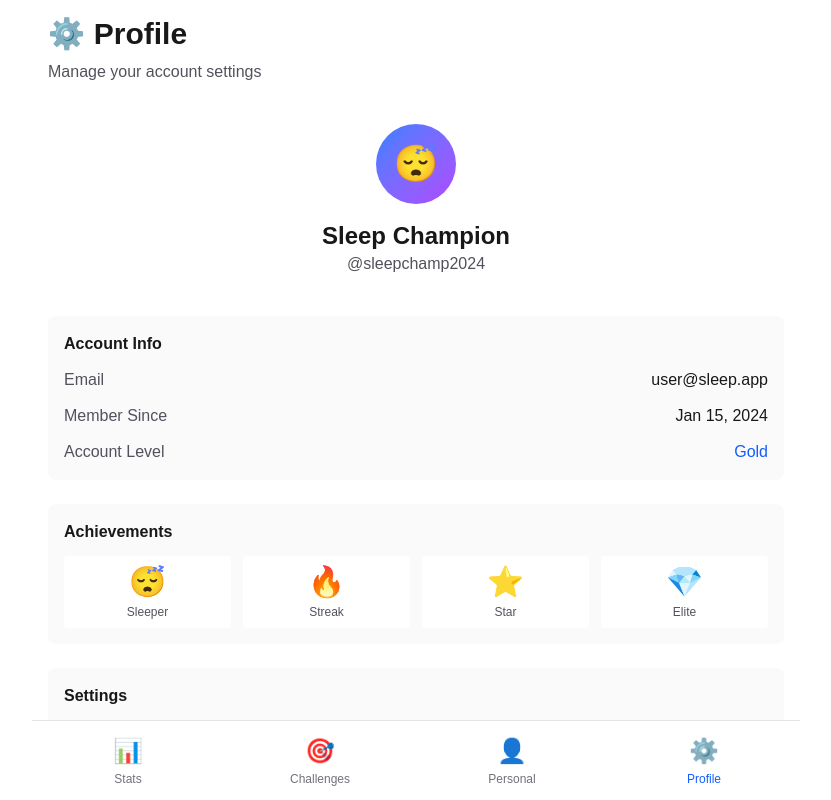
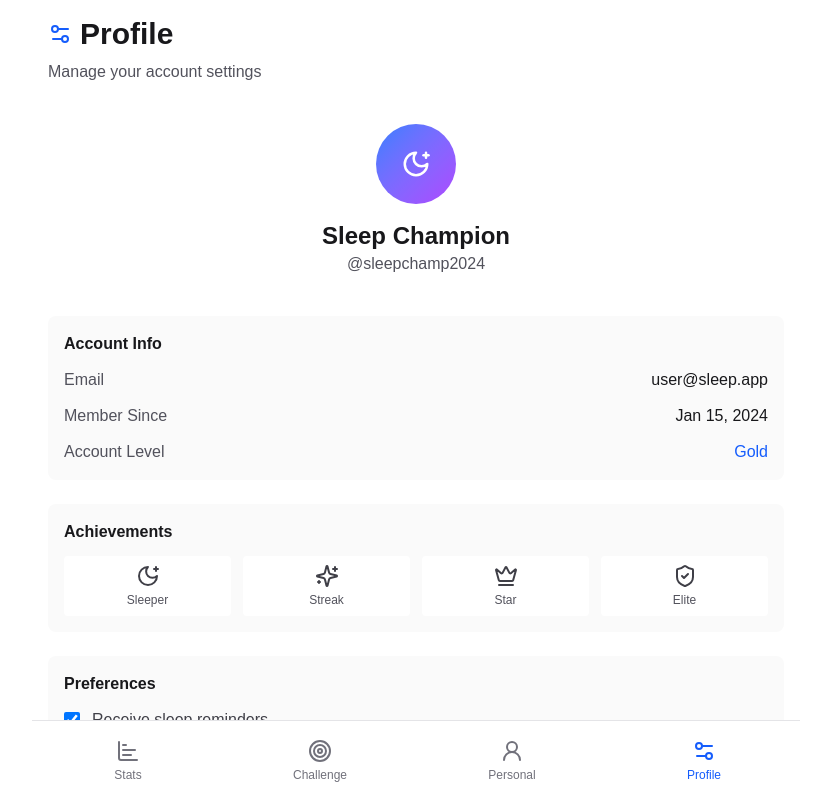
Before and after one commit to Notliam99/CompetiveSleeping, a Next.js app: page /profile in a window 1280 px wide. Shown: the whole page, without its empty margins (224-1055 px from the left). Built offline with nearby package versions, Linux system fonts and the light colour scheme.

Commit message:
changed a bunch of stuff in personal and icons

```diff
--- a/app/challenges/page.tsx
+++ b/app/challenges/page.tsx
@@ -1,7 +1,14 @@
 "use client";
 
 import { useState } from "react";
-import { MdHourglassTop } from "react-icons/md";
+import {
+  LuBell,
+  LuClock3,
+  LuCloud,
+  LuTarget,
+  LuTrophy,
+  LuUsers,
+} from "react-icons/lu";
 import { useSwipeNavigation } from "@/app/hooks/useSwipeNavigation";
 
 const weekOptions = [1, 2, 3, 4, 5, 6, 7, 8, 9, 10];
@@ -54,8 +61,9 @@ export default function ChallengesPage() {
     <div className="flex h-full min-h-0 flex-col gap-3 overflow-hidden p-4">
       <div className="flex items-start justify-between gap-3">
         <div className="min-w-0">
-          <h1 className="mb-1 text-2xl font-bold text-zinc-900 dark:text-white">
-            🎯 Challenges
+          <h1 className="mb-1 flex items-center gap-2 text-2xl font-bold text-zinc-900 dark:text-white">
+            <LuTarget className="text-2xl text-violet-600 dark:text-violet-400" />
+            <span>Challenge</span>
           </h1>
           <p className="text-sm text-zinc-600 dark:text-zinc-400">
             Find opponents and join sleep tournaments.
@@ -63,21 +71,23 @@ export default function ChallengesPage() {
         </div>
         <div className="flex shrink-0 gap-2">
           <button className="flex h-12 w-12 items-center justify-center rounded-full border border-zinc-200 bg-white text-lg font-medium text-zinc-700 shadow-sm dark:border-zinc-700 dark:bg-zinc-900 dark:text-zinc-200">
-            🔔
+            <LuBell className="text-xl" />
           </button>
           <button className="flex h-12 w-12 items-center justify-center rounded-full border border-zinc-200 bg-white text-lg font-medium text-zinc-700 shadow-sm dark:border-zinc-700 dark:bg-zinc-900 dark:text-zinc-200">
-            👥
+            <LuUsers className="text-xl" />
           </button>
         </div>
       </div>
 
       <div className="grid grid-cols-2 gap-3">
-        <button className="flex items-center justify-center rounded-[1.5rem] border border-blue-200 bg-blue-50 p-4 text-center text-sm font-semibold text-blue-800 shadow-sm transition hover:opacity-90 dark:border-zinc-700 dark:bg-zinc-900 dark:text-blue-300">
-          Goal Setting
+        <button className="flex items-center justify-center gap-2 rounded-[1.5rem] border border-blue-200 bg-blue-50 p-4 text-center text-sm font-semibold text-blue-800 shadow-sm transition hover:opacity-90 dark:border-zinc-700 dark:bg-zinc-900 dark:text-blue-300">
+          <LuTarget className="text-lg" />
+          <span>Goal Setting</span>
         </button>
 
-        <button className="flex items-center justify-center rounded-[1.5rem] border border-fuchsia-200 bg-white p-4 text-center text-sm font-semibold text-fuchsia-700 shadow-sm transition hover:opacity-90 dark:border-zinc-700 dark:bg-zinc-900 dark:text-fuchsia-300">
-          Tournaments
+        <button className="flex items-center justify-center gap-2 rounded-[1.5rem] border border-fuchsia-200 bg-white p-4 text-center text-sm font-semibold text-fuchsia-700 shadow-sm transition hover:opacity-90 dark:border-zinc-700 dark:bg-zinc-900 dark:text-fuchsia-300">
+          <LuTrophy className="text-lg" />
+          <span>Tournaments</span>
         </button>
       </div>
 
@@ -116,7 +126,7 @@ export default function ChallengesPage() {
             <div className="relative flex h-36 w-32 items-center justify-center rounded-[1.75rem] border border-violet-200 bg-gradient-to-br from-violet-50 to-white p-3 shadow-sm dark:border-violet-900/40 dark:from-violet-950/40 dark:to-zinc-900">
               <div className="absolute inset-0 rounded-[1.75rem] border border-violet-100 dark:border-violet-900/30" />
               <div className="relative flex h-24 w-20 items-center justify-center">
-                <MdHourglassTop className="text-[5rem] text-violet-300/90 dark:text-violet-900/70" />
+                <LuClock3 className="text-[5rem] text-violet-300/90 dark:text-violet-900/70" />
               </div>
             </div>
             <div className="text-center">
@@ -129,8 +139,8 @@ export default function ChallengesPage() {
 
       <button className="flex min-h-[72px] w-full items-center justify-center rounded-[999px] bg-transparent px-4 py-2 text-left transition hover:opacity-95">
         <span className="inline-flex items-center justify-center gap-3 rounded-[999px] bg-violet-600 px-10 py-5 text-xl font-semibold text-white shadow-lg shadow-violet-200 dark:bg-violet-500 dark:shadow-violet-950/40">
-          <span className="text-3xl">☁️</span>
-          Search
+          <LuCloud className="text-2xl" />
+          <span>Search</span>
         </span>
       </button>
     </div>
--- a/app/components/AppShell.tsx
+++ b/app/components/AppShell.tsx
@@ -5,13 +5,13 @@ import { useMemo } from "react";
 
 export default function AppShell({ children }: { children: React.ReactNode }) {
   const pathname = usePathname();
-  const isChallenges = pathname === "/challenges";
+  const isFixedView = pathname === "/challenges" || pathname === "/personal";
 
   const content = useMemo(() => children, [children]);
 
   return (
     <main
-      className={isChallenges ? "mx-auto flex h-full w-full max-w-3xl flex-col overflow-hidden" : "mx-auto flex-1 w-full max-w-3xl overflow-y-auto pb-24"}
+      className={isFixedView ? "mx-auto flex h-full w-full max-w-3xl flex-col overflow-hidden" : "mx-auto flex-1 w-full max-w-3xl overflow-y-auto pb-24"}
     >
       {content}
     </main>
--- a/app/components/Navbar.tsx
+++ b/app/components/Navbar.tsx
@@ -2,13 +2,13 @@
 
 import Link from "next/link";
 import { usePathname } from "next/navigation";
-import React from "react";
+import { LuChartBar, LuTarget, LuUserRound, LuSettings2 } from "react-icons/lu";
 
 const tabs = [
-  { id: "stats", label: "Stats", symbol: "📊" },
-  { id: "challenges", label: "Challenges", symbol: "🎯" },
-  { id: "personal", label: "Personal", symbol: "👤" },
-  { id: "profile", label: "Profile", symbol: "⚙️" },
+  { id: "stats", label: "Stats", icon: LuChartBar },
+  { id: "challenges", label: "Challenge", icon: LuTarget },
+  { id: "personal", label: "Personal", icon: LuUserRound },
+  { id: "profile", label: "Profile", icon: LuSettings2 },
 ];
 
 export default function Navbar() {
@@ -27,7 +27,10 @@ export default function Navbar() {
 
   return (
     <nav className="fixed bottom-0 left-0 right-0 bg-white dark:bg-zinc-900 border-t border-zinc-200 dark:border-zinc-800 flex justify-around items-center h-20 max-w-3xl mx-auto w-full">
-      {tabs.map((tab) => (
+      {tabs.map((tab) => {
+        const Icon = tab.icon;
+
+        return (
           <Link
             key={tab.id}
             href={`/${tab.id}`}
@@ -37,10 +40,11 @@ export default function Navbar() {
                 : "text-zinc-500 dark:text-zinc-400"
             }`}
           >
-          <span className="text-2xl">{tab.symbol}</span>
+            <Icon className="text-2xl" />
             <span className="text-xs font-medium">{tab.label}</span>
           </Link>
-      ))}
+        );
+      })}
     </nav>
   );
 }
--- a/app/profile/page.tsx
+++ b/app/profile/page.tsx
@@ -1,5 +1,16 @@
 "use client";
 
+import {
+  LuBellRing,
+  LuBrain,
+  LuCrown,
+  LuLock,
+  LuLogOut,
+  LuMoonStar,
+  LuSettings2,
+  LuShieldCheck,
+  LuSparkles,
+} from "react-icons/lu";
 import { useSwipeNavigation } from "@/app/hooks/useSwipeNavigation";
 
 export default function ProfilePage() {
@@ -8,8 +19,9 @@ export default function ProfilePage() {
   return (
     <div className="p-4 space-y-6">
       <div>
-        <h1 className="text-3xl font-bold text-zinc-900 dark:text-white mb-2">
-          ⚙️ Profile
+        <h1 className="mb-2 flex items-center gap-2 text-3xl font-bold text-zinc-900 dark:text-white">
+          <LuSettings2 className="text-2xl text-blue-600 dark:text-blue-400" />
+          <span>Profile</span>
         </h1>
         <p className="text-zinc-600 dark:text-zinc-400">
           Manage your account settings
@@ -17,8 +29,8 @@ export default function ProfilePage() {
       </div>
 
       <div className="flex flex-col items-center py-4">
-        <div className="w-20 h-20 rounded-full bg-gradient-to-br from-blue-500 to-purple-500 flex items-center justify-center text-4xl">
-          😴
+        <div className="flex h-20 w-20 items-center justify-center rounded-full bg-gradient-to-br from-blue-500 to-purple-500 text-4xl">
+          <LuMoonStar className="text-3xl text-white" />
         </div>
         <h2 className="text-2xl font-bold text-zinc-900 dark:text-white mt-4">
           Sleep Champion
@@ -62,21 +74,59 @@ export default function ProfilePage() {
         </h3>
         <div className="grid grid-cols-4 gap-3">
           {[
-            { emoji: "😴", label: "Sleeper" },
-            { emoji: "🔥", label: "Streak" },
-            { emoji: "⭐", label: "Star" },
-            { emoji: "💎", label: "Elite" },
-          ].map((achievement, i) => (
-            <div
-              key={i}
-              className="flex flex-col items-center p-2 bg-white dark:bg-zinc-700 rounded"
-            >
-              <span className="text-3xl">{achievement.emoji}</span>
-              <text className="text-xs text-zinc-600 dark:text-zinc-400 mt-1 text-center">
-                {achievement.label}
-              </text>
-            </div>
-          ))}
+            { icon: LuMoonStar, label: "Sleeper" },
+            { icon: LuSparkles, label: "Streak" },
+            { icon: LuCrown, label: "Star" },
+            { icon: LuShieldCheck, label: "Elite" },
+          ].map((achievement, i) => {
+            const Icon = achievement.icon;
+
+            return (
+              <div
+                key={i}
+                className="flex flex-col items-center rounded bg-white p-2 dark:bg-zinc-700"
+              >
+                <Icon className="text-2xl text-zinc-700 dark:text-zinc-200" />
+                <span className="mt-1 text-center text-xs text-zinc-600 dark:text-zinc-400">
+                  {achievement.label}
+                </span>
+              </div>
+            );
+          })}
+        </div>
+      </div>
+
+      <div className="bg-zinc-50 dark:bg-zinc-800 rounded-lg p-4">
+        <h3 className="font-semibold text-zinc-900 dark:text-white mb-3">
+          Preferences
+        </h3>
+        <div className="space-y-3">
+          <label className="flex items-center">
+            <input
+              type="checkbox"
+              defaultChecked
+              className="w-4 h-4 rounded"
+            />
+            <span className="ml-3 text-zinc-700 dark:text-zinc-300">
+              Receive sleep reminders
+            </span>
+          </label>
+          <label className="flex items-center">
+            <input
+              type="checkbox"
+              defaultChecked
+              className="w-4 h-4 rounded"
+            />
+            <span className="ml-3 text-zinc-700 dark:text-zinc-300">
+              Enable notifications
+            </span>
+          </label>
+          <label className="flex items-center">
+            <input type="checkbox" className="w-4 h-4 rounded" />
+            <span className="ml-3 text-zinc-700 dark:text-zinc-300">
+              Share statistics anonymously
+            </span>
+          </label>
         </div>
       </div>
 
@@ -85,17 +135,21 @@ export default function ProfilePage() {
           Settings
         </h3>
         <div className="space-y-2">
-          <button className="w-full text-left px-3 py-2 rounded hover:bg-white dark:hover:bg-zinc-600 transition-colors text-zinc-700 dark:text-zinc-300">
-            🔐 Change Password
+          <button className="flex w-full items-center gap-2 rounded px-3 py-2 text-left text-zinc-700 transition-colors hover:bg-white dark:text-zinc-300 dark:hover:bg-zinc-600">
+            <LuLock className="text-lg" />
+            <span>Change Password</span>
           </button>
-          <button className="w-full text-left px-3 py-2 rounded hover:bg-white dark:hover:bg-zinc-600 transition-colors text-zinc-700 dark:text-zinc-300">
-            🔗 Connect Devices
+          <button className="flex w-full items-center gap-2 rounded px-3 py-2 text-left text-zinc-700 transition-colors hover:bg-white dark:text-zinc-300 dark:hover:bg-zinc-600">
+            <LuBellRing className="text-lg" />
+            <span>Connect Devices</span>
           </button>
-          <button className="w-full text-left px-3 py-2 rounded hover:bg-white dark:hover:bg-zinc-600 transition-colors text-zinc-700 dark:text-zinc-300">
-            📤 Export Data
+          <button className="flex w-full items-center gap-2 rounded px-3 py-2 text-left text-zinc-700 transition-colors hover:bg-white dark:text-zinc-300 dark:hover:bg-zinc-600">
+            <LuBrain className="text-lg" />
+            <span>Export Data</span>
           </button>
-          <button className="w-full text-left px-3 py-2 rounded hover:bg-red-50 dark:hover:bg-red-900/30 transition-colors text-red-600 dark:text-red-400">
-            🚪 Logout
+          <button className="flex w-full items-center gap-2 rounded px-3 py-2 text-left text-red-600 transition-colors hover:bg-red-50 dark:text-red-400 dark:hover:bg-red-900/30">
+            <LuLogOut className="text-lg" />
+            <span>Logout</span>
           </button>
         </div>
       </div>
--- a/app/stats/page.tsx
+++ b/app/stats/page.tsx
@@ -1,5 +1,6 @@
 "use client";
 
+import { LuChartBar } from "react-icons/lu";
 import { useSwipeNavigation } from "@/app/hooks/useSwipeNavigation";
 import {
   CartesianGrid,
@@ -103,8 +104,9 @@ export default function StatsPage() {
   return (
     <div className="min-h-screen space-y-0 bg-violet-50 p-0 dark:bg-zinc-950">
       <div className="border-b border-violet-200 bg-white px-4 py-4 dark:border-zinc-800 dark:bg-zinc-900">
-        <h1 className="mb-1 text-3xl font-bold text-violet-900 dark:text-white">
-          📊 Stats
+        <h1 className="mb-1 flex items-center gap-2 text-3xl font-bold text-violet-900 dark:text-white">
+          <LuChartBar className="text-2xl text-violet-600 dark:text-violet-400" />
+          <span>Stats</span>
         </h1>
         <p className="text-violet-700 dark:text-zinc-400">
           Your active challenges, opponent sleep trends, and match history
```
Also changed, not shown: app/personal/page.tsx (+8 -39 lines). Lines whose indentation alone changed are shown as unchanged.
